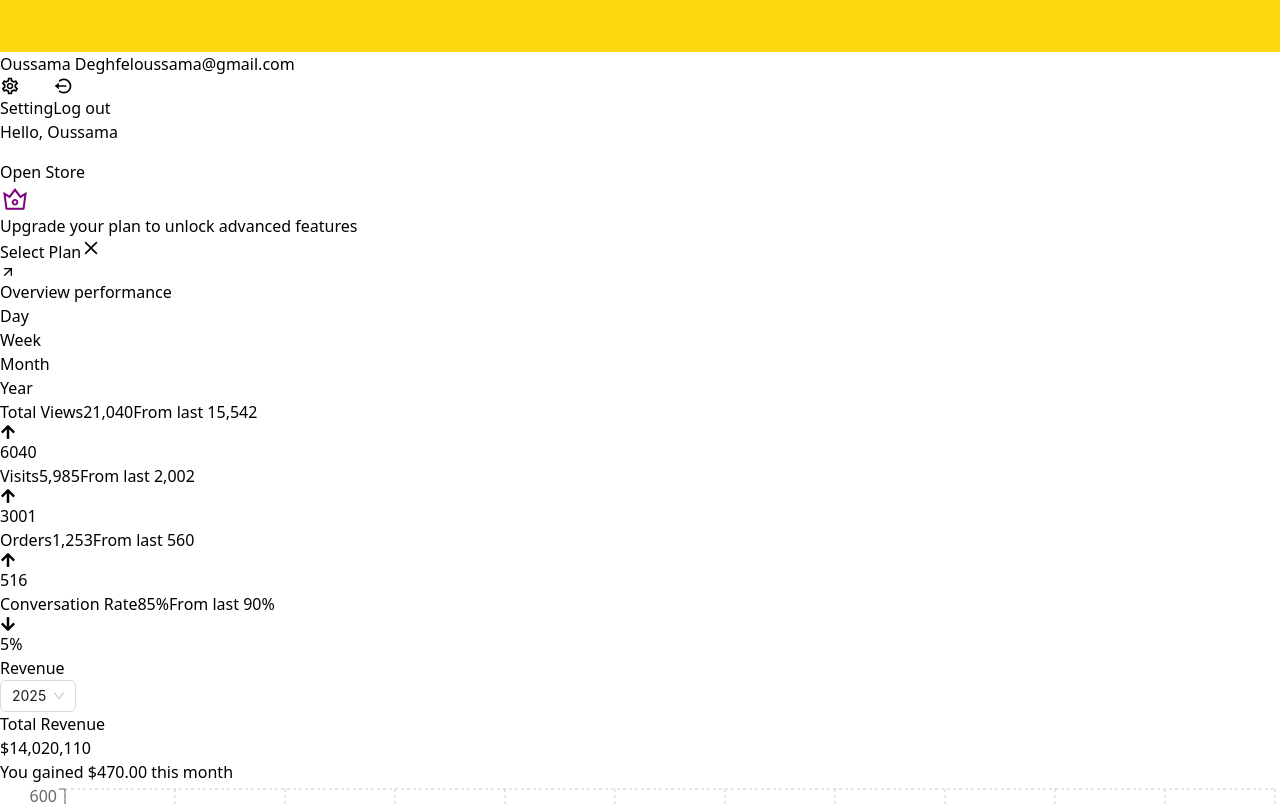
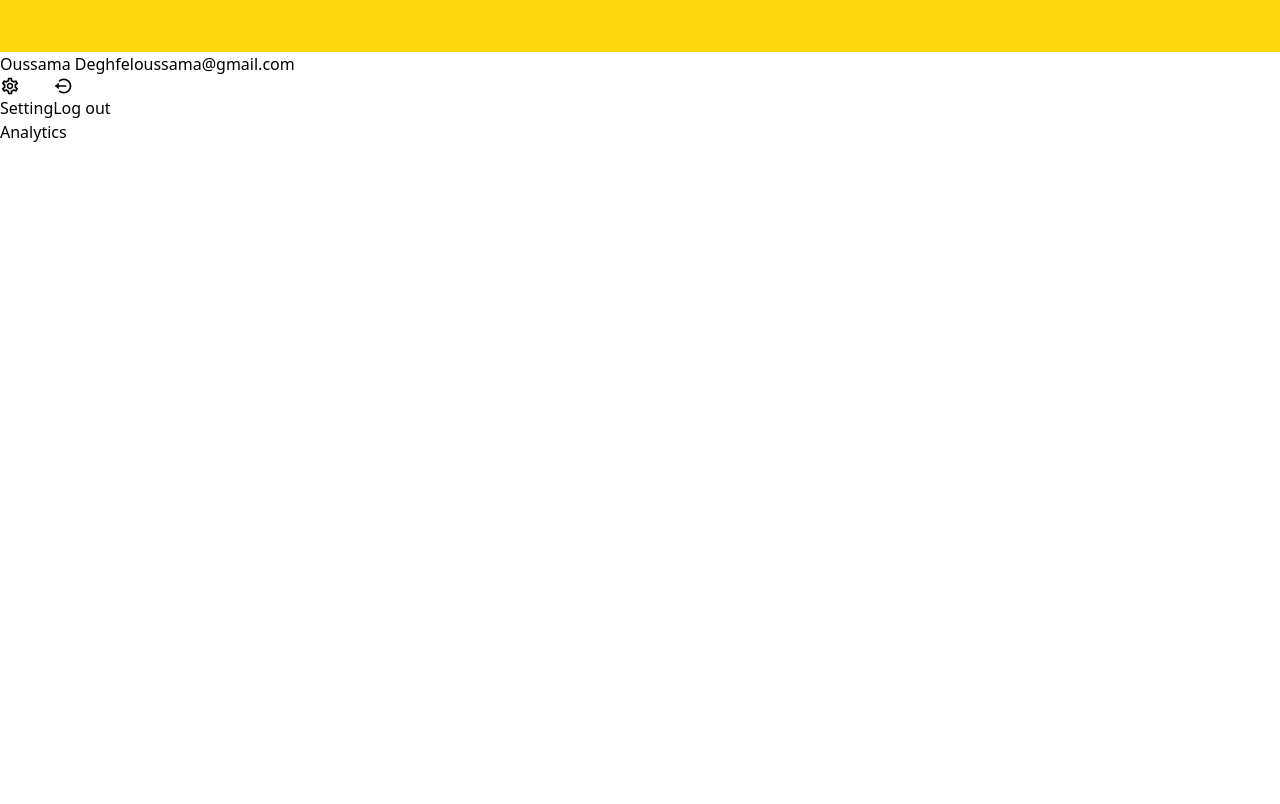
Before and after one commit to OussamaDeghfel/Ecommerce-Dashboard, a React app: page /analytics in a window 1280 px wide. Shown: the part 1580-2384 px from the top of the page. After the commit the page ends 1724 px from the top, so only its background shows below. Built offline with nearby package versions, Linux system fonts and the light colour scheme; the HTML template or start-up script is replaced by a standard one.

Commit message:
define the route logic between menu items component

```diff
--- a/package.json
+++ b/package.json
@@ -16,6 +16,8 @@
     "react-chartjs-2": "^5.3.0",
     "react-dom": "^18.3.1",
     "react-icons": "^5.4.0",
+    "react-router": "^7.1.1",
+    "react-router-dom": "^7.1.1",
     "recharts": "^2.15.0"
   },
   "devDependencies": {
--- a/src/App.tsx
+++ b/src/App.tsx
@@ -1,16 +1,64 @@
-import SideNavbar from "./components/sideNavBar"
-import Dashboard from "./pages/home/dashboard"
+import { BrowserRouter, Routes } from "react-router";
+import SideNavbar from "./components/sideNavBar";
+// import Dashboard from "./pages/home/dashboard"
+
+import { Route } from "react-router";
+import Dashboard from "./pages/home/dashboard";
+import Finances from "./pages/finances/finances";
+import Customers from "./pages/customers/customers";
+import Marketing from "./pages/marketing/marketing";
+import Analytics from "./pages/analytics/analytics";
+import Catalog from "./pages/catalog/catalog";
 
 function App() {
+  const routesPages = [
+    {
+      key: 1,
+      path: "/",
+      element: <Dashboard />,
+    },
+    {
+      key: 2,
+      path: "/catalog",
+      element: <Catalog />,
+    },
+    {
+      key: 3,
+      path: "/finance",
+      element: <Finances />,
+    },
+    {
+      key: 4,
+      path: "/customers",
+      element: <Customers />,
+    },
+    {
+      key: 5,
+      path: "/marketing",
+      element: <Marketing />,
+    },
+    {
+      key: 6,
+      path: "/analytics",
+      element: <Analytics />,
+    },
+  ];
 
   return (
     <>
-      <div className="flex">
-        <SideNavbar />
-        <Dashboard />
-      </div>
+      <BrowserRouter>
+        <div className="flex">
+          <SideNavbar />
+          {/* <Dashboard /> */}
+          <Routes>
+            {routesPages.map((page) => (
+              <Route key={page.key} path={page.path} element={page.element} />
+            ))}
+          </Routes>
+        </div>
+      </BrowserRouter>
     </>
-  )
+  );
 }
 
-export default App
+export default App;
--- a/src/components/sideNavBar.tsx
+++ b/src/components/sideNavBar.tsx
@@ -11,15 +11,16 @@ import { TiPin } from "react-icons/ti";
 import ownerImage from "../assets/ownerimage.webp";
 import { MdOutlineSettings } from "react-icons/md";
 import { BiLogOutCircle } from "react-icons/bi";
+import { Link } from "react-router";
 
 const SideNavbar = () => {
   const menuItems = [
-    { icon: RiHome4Line, text: "Home", active: true },
-    { icon: BsGrid, text: "Catalog" },
-    { icon: RiMoneyDollarCircleLine, text: "Finances" },
-    { icon: GrGroup, text: "Customers" },
-    { icon: TiPin, text: "Marketing" },
-    { icon: IoStatsChartOutline, text: "Analytics" },
+    { icon: RiHome4Line, text: "Home", active: true, path: "/" },
+    { icon: BsGrid, text: "Catalog", path: "/catalog" },
+    { icon: RiMoneyDollarCircleLine, text: "Finances", path: "/finance" },
+    { icon: GrGroup, text: "Customers", path: "/customers" },
+    { icon: TiPin, text: "Marketing", path: "/marketing" },
+    { icon: IoStatsChartOutline, text: "Analytics", path: "/analytics" },
   ];
 
   return (
@@ -40,6 +41,7 @@ const SideNavbar = () => {
             <span className="text-sm">MENU</span>
             <ul className="flex flex-col w-full space-y-1">
               {menuItems.map((item, index) => (
+                <Link to={item.path}>
                   <li
                     key={index}
                     className={`
@@ -55,6 +57,7 @@ const SideNavbar = () => {
                       {item.text}
                     </span>
                   </li>
+                </Link>
               ))}
             </ul>
           </nav>
--- a/src/pages/analytics/analytics.tsx
+++ b/src/pages/analytics/analytics.tsx
@@ -0,0 +1,9 @@
+import React from 'react'
+
+const Analytics = () => {
+  return (
+    <div>Analytics</div>
+  )
+}
+
+export default Analytics
--- /dev/null
+++ b/src/pages/catalog/catalog.tsx
@@ -0,0 +1,9 @@
+import React from 'react'
+
+const Catalog = () => {
+  return (
+    <div>Catalog</div>
+  )
+}
+
+export default Catalog
--- /dev/null
+++ b/src/pages/customers/customers.tsx
@@ -0,0 +1,9 @@
+import React from 'react'
+
+const Customers = () => {
+  return (
+    <div>Customers</div>
+  )
+}
+
+export default Customers
--- a/src/pages/finances/finances.tsx
+++ b/src/pages/finances/finances.tsx
@@ -0,0 +1,9 @@
+import React from 'react'
+
+const Finances = () => {
+  return (
+    <div>Finances</div>
+  )
+}
+
+export default Finances
--- a/src/pages/marketing/marketing.tsx
+++ b/src/pages/marketing/marketing.tsx
@@ -0,0 +1,9 @@
+import React from 'react'
+
+const Marketing = () => {
+  return (
+    <div>Marketing</div>
+  )
+}
+
+export default Marketing
```
Also changed, not shown: src/pages/customers/cutomers.tsx (deleted), 1 other file (tests, documents, lock files or other folders). Lines whose indentation alone changed are shown as unchanged.
